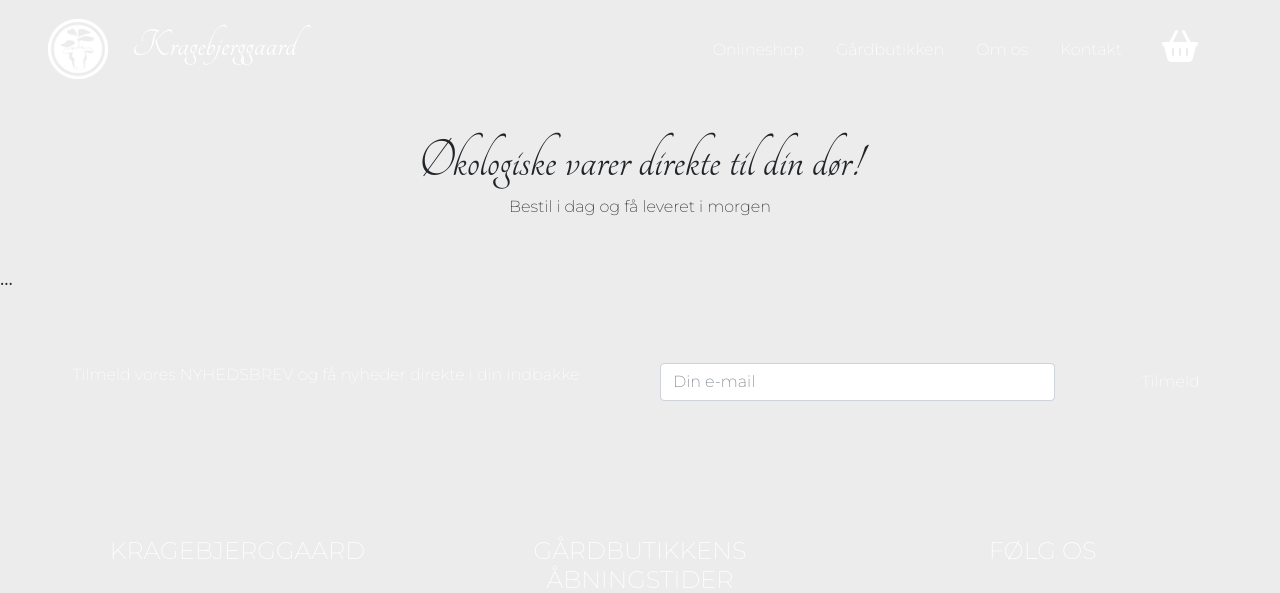
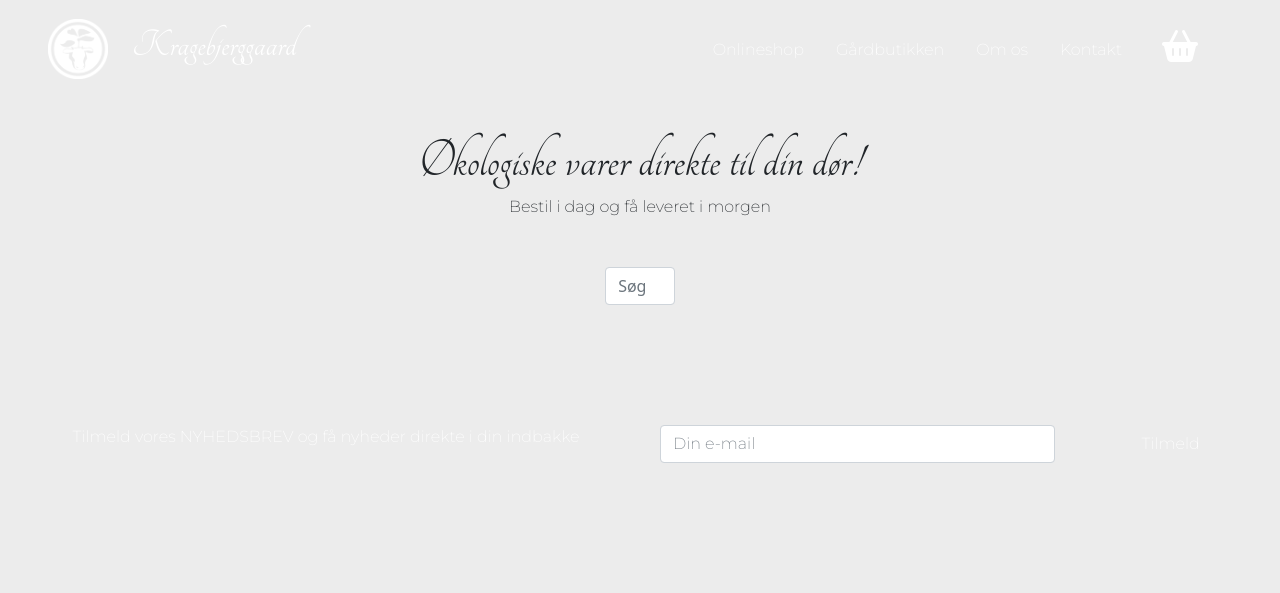
Before and after one commit to CatjaKimNielsen/3.sem.eks_Kragebjerggaard, a PHP site: page /shop.php in a window 1280 px wide. Shown: the top 593 px of the page. Run offline with PHP 8.4, Linux system fonts and the light colour scheme; style sheets or scripts are compiled from the project's sources; some libraries are stand-ins or nearby versions.

Commit message:
Der er gjort klar til produkter og opsætning med database og API.

```diff
--- a/shop.php
+++ b/shop.php
@@ -48,7 +48,20 @@
     </div>
 
 
-    ...
+    <section class="container">
+        <div class="...">
+            <div class="filter pb-4 pb-md-5">
+                <div class="row">
+                    <div class="col-md-4 offset-md-4">
+                        <input class="form-control nameSearch" type="search" placeholder="Søg her ...">
+                    </div>
+                </div>
+            </div>
+            <div class="items">
+                <!--Her ligger produkterne fra databasen-->
+            </div>
+        </div>
+    </section>
 
 
     <?php include "includes/footer.php"; ?>
```
